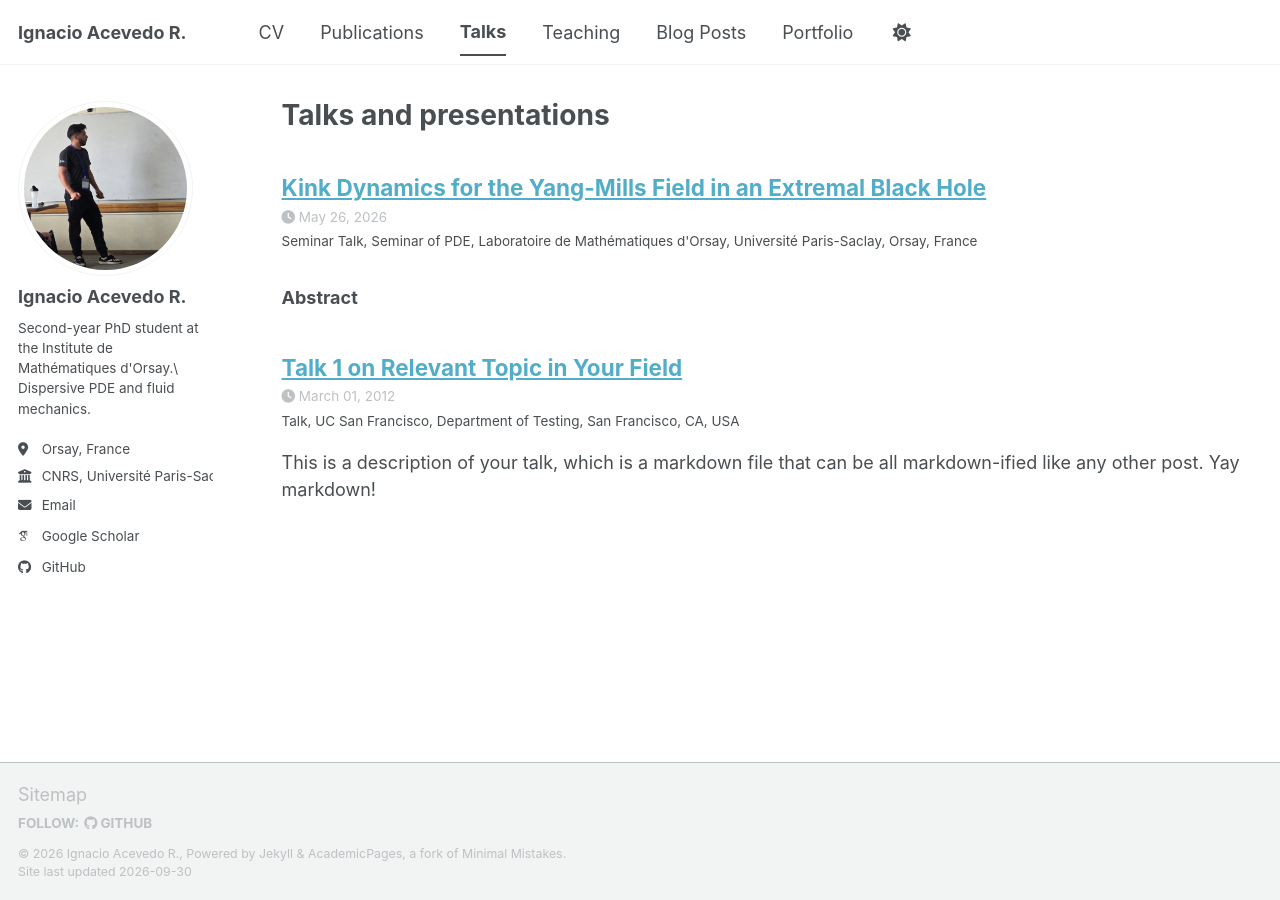
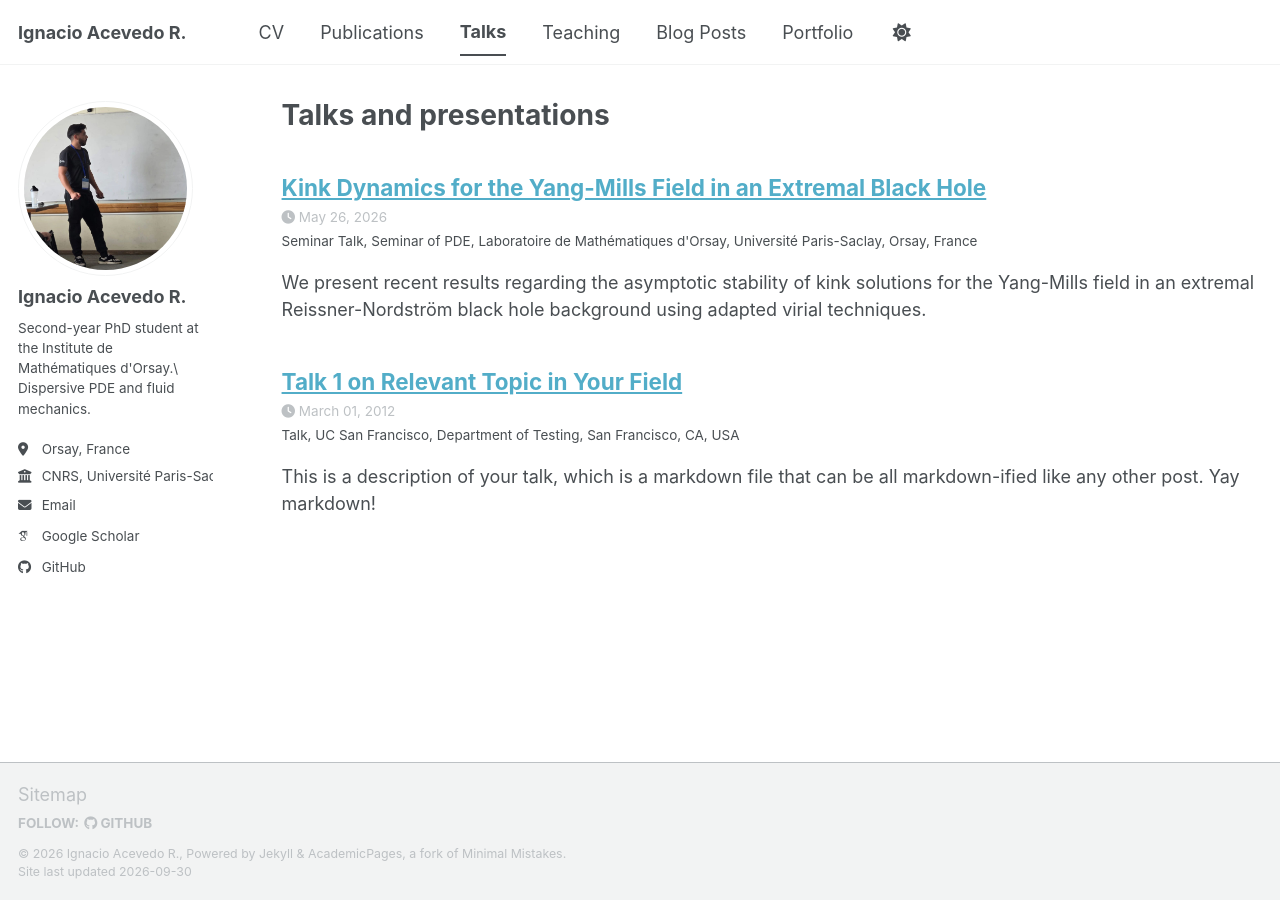
Before and after one commit to IgnacioAcevR/ignacioacevr.github.io, a Jekyll site: the page built from _pages/talks.html, in a window 1280 px wide. Built offline with Jekyll 4.4.1, drawn with Linux system fonts in a browser that asks for light colours; some web fonts are replaced; a script bundle is joined from its source files by our own code; library files that are not in the unit come from our copies.

Commit message:
added abstract

```diff
--- a/_talks/2026-05-26-kink-dynamics-orsay.md
+++ b/_talks/2026-05-26-kink-dynamics-orsay.md
@@ -7,6 +7,7 @@ venue: "Seminar of PDE, Laboratoire de Mathématiques d'Orsay, Université Paris
 date: 2026-05-26
 location: "Orsay, France"
 slidesurl: 'https://ignacioacevr.github.io/files/seminaire-DIM-UCHILE-2025.pdf'
+excerpt: "We present recent results regarding the asymptotic stability of kink solutions for the Yang-Mills field in an extremal Reissner-Nordström black hole background using adapted virial techniques."
 ---
 
 ### Abstract
```
